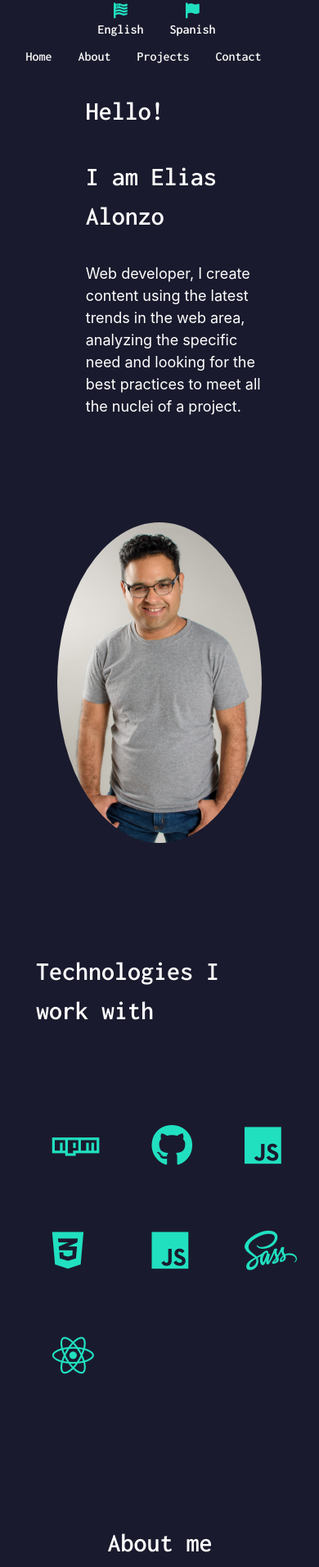
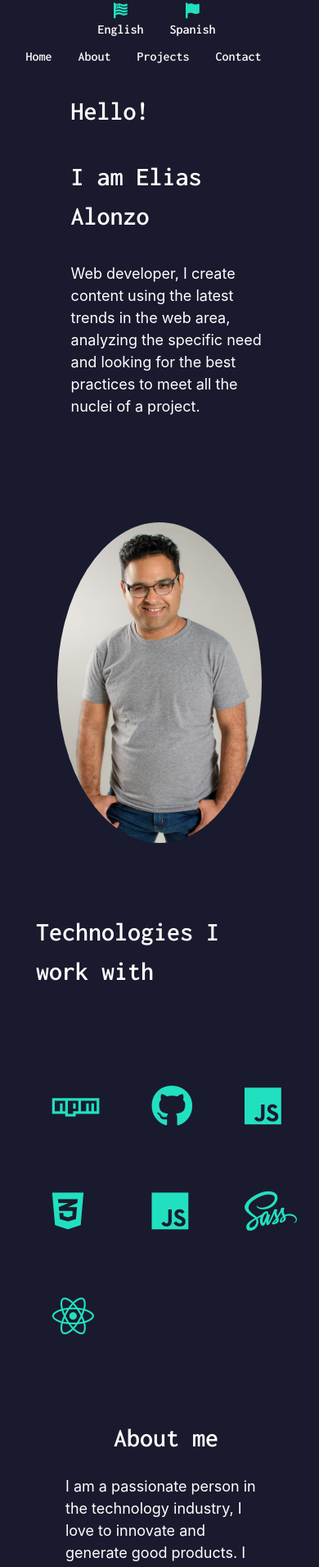
Before and after one commit to Alban001/portafolio-profesional, a React (Create React App) app: page / in a window 390 px wide. Shown: the top 1911 px of the page at 82% size. Built offline with nearby package versions, Linux system fonts and the light colour scheme; a web font is replaced by a local one.

Commit message:
Fixe margin with small size screen

```diff
--- /dev/null
+++ b/src/components/about/about-min.scss
@@ -0,0 +1 @@
+.about{display:grid;grid-template-columns:1fr 1fr;width:100%;font-size:large;h1{font-weight:bold;font-size:xx-large;padding:1.3rem}&__left{margin:0;width:100%;padding-top:5rem;text-align:center;text-align:center;&.aligment{margin-left:3rem;text-align:left}}&__right{margin:0;display:flex;flex-direction:column;width:100%;display:flex;justify-content:flex-start;align-items:center;padding-top:4.7rem;padding-right:4rem}&__img{display:grid;grid-template-columns:1fr 1fr 1fr;gap:1rem;transform:scale(.8);margin-top:1rem}img:hover{box-shadow:0 0 5px rgb(33,224,192),0 0 15px rgb(33,224,192)}&__icon{display:flex;justify-content:flex-start;align-items:center;flex-direction:row;gap:2rem;margin:2.5rem;margin-left:1.5rem;i:hover{text-shadow:0 0 5px rgb(33,224,192),0 0 10px rgb(33,224,192)}}&__icon-body{font-size:4rem;color:rgb(33,224,192)}}@media only screen and (max-width:425px){.about{display:flex;justify-content:center;align-items:center;flex-direction:column;width:100%;font-size:large;&__left{padding:2rem;width:100%;text-align:center;margin-right:2.5rem;margin-bottom:0;padding-bottom:0;&.aligment{margin-left:.7rem}}&__right{display:flex;flex-direction:column;width:100%;display:flex;justify-content:center;align-items:center;padding-top:0;padding-left:5rem}}}
--- a/src/components/about/about.css
+++ b/src/components/about/about.css
@@ -1 +1 @@
-.about{display:grid;grid-template-columns:1fr 1fr;width:100%;font-size:large}.about h1{font-weight:bold;font-size:xx-large;padding:1.3rem}.about__left{margin:0;width:100%;padding-top:5rem;text-align:center;text-align:center}.about__left.aligment{margin-left:3rem;text-align:left}.about__right{margin:0;display:flex;flex-direction:column;width:100%;display:flex;justify-content:flex-start;align-items:center;padding-top:4.7rem;padding-right:4rem}.about__img{display:grid;grid-template-columns:1fr 1fr 1fr;gap:1rem;transform:scale(0.8);margin-top:1rem}.about img:hover{box-shadow:0 0 5px #21e0c0,0 0 15px #21e0c0}.about__icon{display:flex;justify-content:flex-start;align-items:center;flex-direction:row;gap:2rem;margin:2.5rem;margin-left:1.5rem}.about__icon i:hover{text-shadow:0 0 5px #21e0c0,0 0 10px #21e0c0}.about__icon-body{font-size:4rem;color:#21e0c0}@media only screen and (max-width: 425px){.about{display:flex;justify-content:center;align-items:center;flex-direction:column;width:100%;font-size:small}.about__left{padding:2rem;width:100%;padding-top:5rem;text-align:center;margin-right:2.5rem}.about__left.aligment{margin-left:.7rem}.about__right{display:flex;flex-direction:column;width:100%;display:flex;justify-content:center;align-items:center;padding-top:3rem;padding-left:5em}}/*# sourceMappingURL=about.css.map */
+.about{display:grid;grid-template-columns:1fr 1fr;width:100%;font-size:large}.about h1{font-weight:bold;font-size:xx-large;padding:1.3rem}.about__left{margin:0;width:100%;padding-top:5rem;text-align:center;text-align:center}.about__left.aligment{margin-left:3rem;text-align:left}.about__right{margin:0;display:flex;flex-direction:column;width:100%;display:flex;justify-content:flex-start;align-items:center;padding-top:4.7rem;padding-right:4rem}.about__img{display:grid;grid-template-columns:1fr 1fr 1fr;gap:1rem;transform:scale(0.8);margin-top:1rem}.about img:hover{box-shadow:0 0 5px #21e0c0,0 0 15px #21e0c0}.about__icon{display:flex;justify-content:flex-start;align-items:center;flex-direction:row;gap:2rem;margin:2.5rem;margin-left:1.5rem}.about__icon i:hover{text-shadow:0 0 5px #21e0c0,0 0 10px #21e0c0}.about__icon-body{font-size:4rem;color:#21e0c0}@media only screen and (max-width: 425px){.about{display:flex;justify-content:center;align-items:center;flex-direction:column;width:100%;font-size:large}.about__left{padding:2rem;width:100%;text-align:center;margin-right:2.5rem;margin-bottom:0;padding-bottom:0}.about__left.aligment{margin-left:.7rem}.about__right{display:flex;flex-direction:column;width:100%;display:flex;justify-content:center;align-items:center;padding-top:0;padding-left:5rem}}/*# sourceMappingURL=about.css.map */
--- a/src/components/about/about.scss
+++ b/src/components/about/about.scss
@@ -72,19 +72,18 @@
     align-items: center;
     flex-direction: column;
     width: 100%;
-    font-size: small;
+    font-size: large;
 
     &__left{
 
         padding: 2rem;
         width: 100%;
-        padding-top: 5rem;
         text-align: center;
         margin-right: 2.5rem;
+        margin-bottom: 0;
+        padding-bottom: 0;
         &.aligment{
             margin-left:0.7rem;
-
-
         }
     }
     &__right{
@@ -95,8 +94,8 @@
         display: flex;
         justify-content: center;
         align-items:center;
-        padding-top:3rem;
-        padding-left: 5em;
+        padding-top: 0;
+        padding-left: 5rem;
     }
     }
 
--- a/src/components/intro/intro-min.scss
+++ b/src/components/intro/intro-min.scss
@@ -1 +1 @@
-.intro{display:grid;grid-template-columns:1fr 1.4fr;width:100%;font-size:large;padding-top:7rem;h1{font-weight:bold;font-size:2rem;padding-bottom:2rem;font-family:'Inconsolata',monospace}p{font-size:large}&__descriptive{width:100%;margin-bottom:6rem}&__neon{color:#fff;text-shadow:0 0 2px #fff,0 0 5px rgb(13,86,243),0 0 15px rgb(13,86,243),0 0 42px rgb(13,86,243),0 0 82px rgb(13,86,243);padding-left:6rem;transform:scale(1.5);animation:flicker 1.5s infinite alternate;margin:2rem}@keyframes flicker{0%,18%,22%,25%,53%,57%,100%{text-shadow:0 0 4px rgb(33,224,192),0 0 11px rgb(33,224,192),0 0 19px rgb(33,224,192),0 0 40px rgb(33,224,192),0 0 80px rgb(33,224,192),0 0 95px rgb(33,224,192),}20%,30%,55%{text-shadow:none}}&__right{width:100%;display:flex;justify-content:center;align-items:center;margin-left:3rem}&__left{display:block;margin-left:4rem}&__image,img{border-radius:50%;width:350px;height:auto}}@media only screen and (max-width:425px){.intro{display:flex;justify-content:center;align-items:center;flex-direction:column;width:100%;&__image,img{margin-right:3rem;border-radius:50%;width:250px;height:auto}&__left{display:flex;align-items:center;flex-direction:column;justify-content:left}&__descriptive{width:75%;padding-right:1rem}&__content{display:none}&__right{width:100%;display:flex;justify-content:center;align-items:center;padding:2rem}}}
+.intro{display:grid;grid-template-columns:1fr 1.4fr;width:100%;font-size:large;padding-top:7rem;h1{font-weight:bold;font-size:2rem;padding-bottom:2rem;font-family:'Inconsolata',monospace}p{font-size:large}&__descriptive{width:100%;margin-bottom:6rem}&__neon{color:#fff;text-shadow:0 0 2px #fff,0 0 5px rgb(13,86,243),0 0 15px rgb(13,86,243),0 0 42px rgb(13,86,243),0 0 82px rgb(13,86,243);padding-left:6rem;transform:scale(1.5);animation:flicker 1.5s infinite alternate;margin:2rem}@keyframes flicker{0%,18%,22%,25%,53%,57%,100%{text-shadow:0 0 4px rgb(33,224,192),0 0 11px rgb(33,224,192),0 0 19px rgb(33,224,192),0 0 40px rgb(33,224,192),0 0 80px rgb(33,224,192),0 0 95px rgb(33,224,192),}20%,30%,55%{text-shadow:none}}&__right{width:100%;display:flex;justify-content:center;align-items:center;margin-left:3rem}&__left{display:block;margin-left:4rem}&__image,img{border-radius:50%;width:350px;height:auto}}@media only screen and (max-width:425px){.intro{display:flex;justify-content:center;align-items:center;flex-direction:column;width:100%;&__image,img{margin-right:3rem;border-radius:50%;width:250px;height:auto}&__left{display:flex;align-items:center;flex-direction:column;justify-content:left;width:90%}&__descriptive{width:80%;padding-right:2rem}&__content{display:none}&__right{width:100%;display:flex;justify-content:center;align-items:center;padding:2rem}}}
--- a/src/components/intro/intro.scss
+++ b/src/components/intro/intro.scss
@@ -97,10 +97,11 @@
         align-items: center;
         flex-direction: column;
         justify-content:left;
+        width: 90%;
     }
     &__descriptive{
-        width: 75%;
-        padding-right: 1rem;
+        width: 80%;
+        padding-right: 2rem;
     }
     &__content{
        display: none;
```
Also changed, not shown: src/components/intro/intro.css (+1 -1 lines), 2 other files (tests, documents, lock files or other folders).
